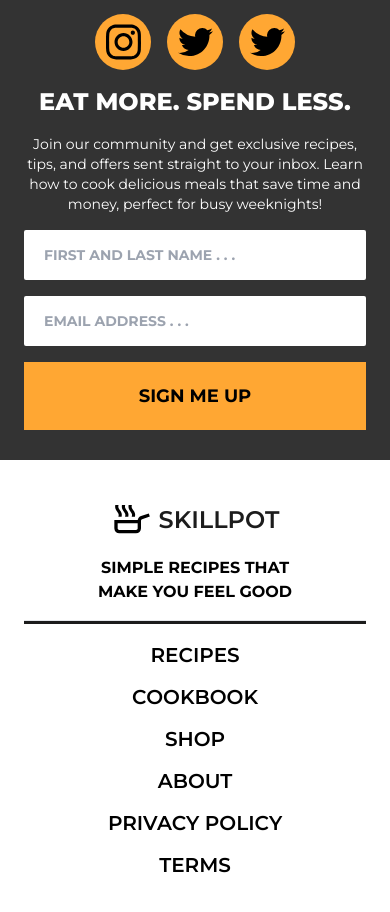
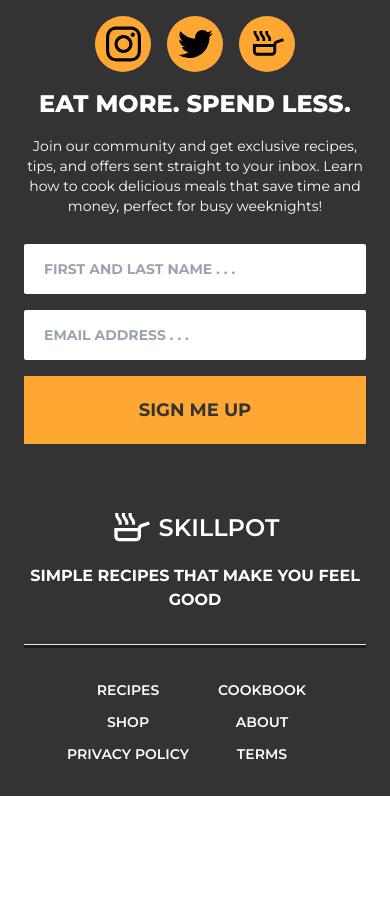
Before and after one commit to darwin-dev-diaz/recipe-site, a React (Vite) app: page / in a window 390 px wide. Shown: the part 4220-5132 px from the top of the page. After the commit the page ends 5016 px from the top, so only its background shows below. Built offline with nearby package versions, Linux system fonts and the light colour scheme; no server answers.

Commit message:
Make footer responsive

```diff
--- a/src/components/Footer.jsx
+++ b/src/components/Footer.jsx
@@ -7,60 +7,71 @@ import Button from "./primatives/Button";
 
 function Footer() {
   return (
-    <footer className="flex flex-col">
-      <div className="flex h-128 flex-col items-center justify-center gap-4 bg-dark-grey px-6">
-        <p className="text-sm font-bold uppercase tracking-wider text-white">
+    <footer className="flex w-full flex-col items-center bg-dark-grey text-white">
+      {/* Follow Along Section */}
+      <div className="flex max-w-[72rem] flex-col items-center justify-center gap-4 px-6 py-8 sm:py-12 lg:py-16">
+        <p className="text-sm font-bold uppercase tracking-wider text-white sm:text-base">
           follow along
         </p>
         <div className="flex gap-4">
           <SocialIcon>
-            <SvgInstagram></SvgInstagram>
+            <SvgInstagram />
           </SocialIcon>
           <SocialIcon>
-            <SvgTwitter></SvgTwitter>
+            <SvgTwitter />
           </SocialIcon>
           <SocialIcon>
-            <SvgTwitter></SvgTwitter>
+            <SvgSkillet />
           </SocialIcon>
         </div>
-        <p className="text-2xl font-extrabold uppercase text-white">
+        <p className="text-2xl font-extrabold uppercase text-white sm:text-3xl lg:text-4xl">
           Eat more. Spend less.
         </p>
-        <p className="text-center text-sm text-white">
+        <p className="max-w-md pb-3 text-center text-sm text-white sm:text-base lg:text-lg">
           Join our community and get exclusive recipes, tips, and offers sent
           straight to your inbox. Learn how to cook delicious meals that save
           time and money, perfect for busy weeknights!
         </p>
-        <TextInputField text="first and last name . . ."></TextInputField>
-        <TextInputField text="email address . . ."></TextInputField>
-        <Button color="light-orange" text={"Sign Me Up"}></Button>
+        <div className="w-full sm:max-w-md">
+          <TextInputField text="first and last name . . ." />
+        </div>
+        <div className="w-full sm:max-w-md">
+          <TextInputField text="email address . . ." />
+        </div>
+        <Button
+          color="light-orange"
+          extraCss="text-dark-grey max-w-md"
+          text={"Sign Me Up"}
+        />
       </div>
-      <div className="flex flex-col items-center justify-center gap-4 px-6 py-10">
-        <button className="justify-item-center flex items-center gap-2 text-2xl font-semibold uppercase text-black">
-          <SvgSkillet height="40" width="40" fill="black"></SvgSkillet>
+
+      {/* Navigation Section */}
+      <div className="flex flex-col items-center justify-center gap-4 px-6 py-8 sm:py-12">
+        <button className="flex items-center gap-2 text-2xl font-semibold uppercase text-white sm:text-3xl">
+          <SvgSkillet height="40" width="40" fill="white" />
           Skillpot
         </button>
-        <p className="text-l w-52 text-center font-bold uppercase">
-          simple recipes that make you feel good
+        <p className="max-w-prose text-center text-base font-bold uppercase sm:text-lg lg:text-xl">
+          Simple recipes that make you feel good
         </p>
-        <hr className="mx-0 my-0 h-[3.5px] w-full bg-black" />
-        <div className="flex flex-col items-center gap-3">
-          <a href="" className="text-[20px] font-semibold uppercase">
+        <hr className="mx-0 my-4 h-[3.5px] w-full bg-black" />
+        <div className="grid grid-cols-2 gap-3 text-center sm:grid-cols-3 sm:gap-6">
+          <a href="" className="text-sm font-semibold uppercase sm:text-base">
             Recipes
           </a>
-          <a href="" className="text-[20px] font-semibold uppercase">
+          <a href="" className="text-sm font-semibold uppercase sm:text-base">
             Cookbook
           </a>
-          <a href="" className="text-[20px] font-semibold uppercase">
+          <a href="" className="text-sm font-semibold uppercase sm:text-base">
             Shop
           </a>
-          <a href="" className="text-[20px] font-semibold uppercase">
+          <a href="" className="text-sm font-semibold uppercase sm:text-base">
             About
           </a>
-          <a href="" className="text-[20px] font-semibold uppercase">
+          <a href="" className="text-sm font-semibold uppercase sm:text-base">
             Privacy Policy
           </a>
-          <a href="" className="text-[20px] font-semibold uppercase">
+          <a href="" className="text-sm font-semibold uppercase sm:text-base">
             Terms
           </a>
         </div>
--- a/src/components/primatives/InputField.jsx
+++ b/src/components/primatives/InputField.jsx
@@ -3,7 +3,7 @@ import PropTypes from "prop-types";
 function TextInputField(props) {
   return (
     <input
-      className={`min-h-[36px] w-full rounded-[2px] bg-white px-5 py-4 align-middle text-m text-sm font-bold uppercase leading-[18px] text-[var(--dark-grey)] [transition:all_0.2s_ease-in-out_0s]`}
+      className={`${props.extraCss ? props.extraCss : ""} text-m min-h-[36px] w-full rounded-[2px] bg-white px-5 py-4 align-middle text-sm font-bold uppercase leading-[18px] text-[var(--dark-grey)] [transition:all_0.2s_ease-in-out_0s]`}
       placeholder={props.text}
     ></input>
   );
@@ -13,6 +13,7 @@ TextInputField.propTypes = {
   text: PropTypes.string,
   backgroundColor: PropTypes.string,
   width: PropTypes.number,
+  extraCss: PropTypes.string,
 };
 
 export default TextInputField;
--- a/src/components/primatives/SocialIcon.jsx
+++ b/src/components/primatives/SocialIcon.jsx
@@ -8,7 +8,9 @@ function SocialIcon(props) {
     fill: "black",
   });
   return (
-    <button className="h-14 w-14 flex content-center justify-center rounded-full bg-[var(--light-orange)] p-1 text-white">
+    <button
+      className={`${props.extraCss ? props.extraCss : ""} flex h-14 w-14 content-center justify-center rounded-full bg-[var(--light-orange)] p-1 text-white`}
+    >
       {clonedElement}
     </button>
   );
@@ -16,6 +18,7 @@ function SocialIcon(props) {
 
 SocialIcon.propTypes = {
   children: PropTypes.node.isRequired,
+  extraCss: PropTypes.string,
 };
 
 export default SocialIcon;
```
Also changed, not shown: src/components/primatives/TextInput.jsx (deleted).
